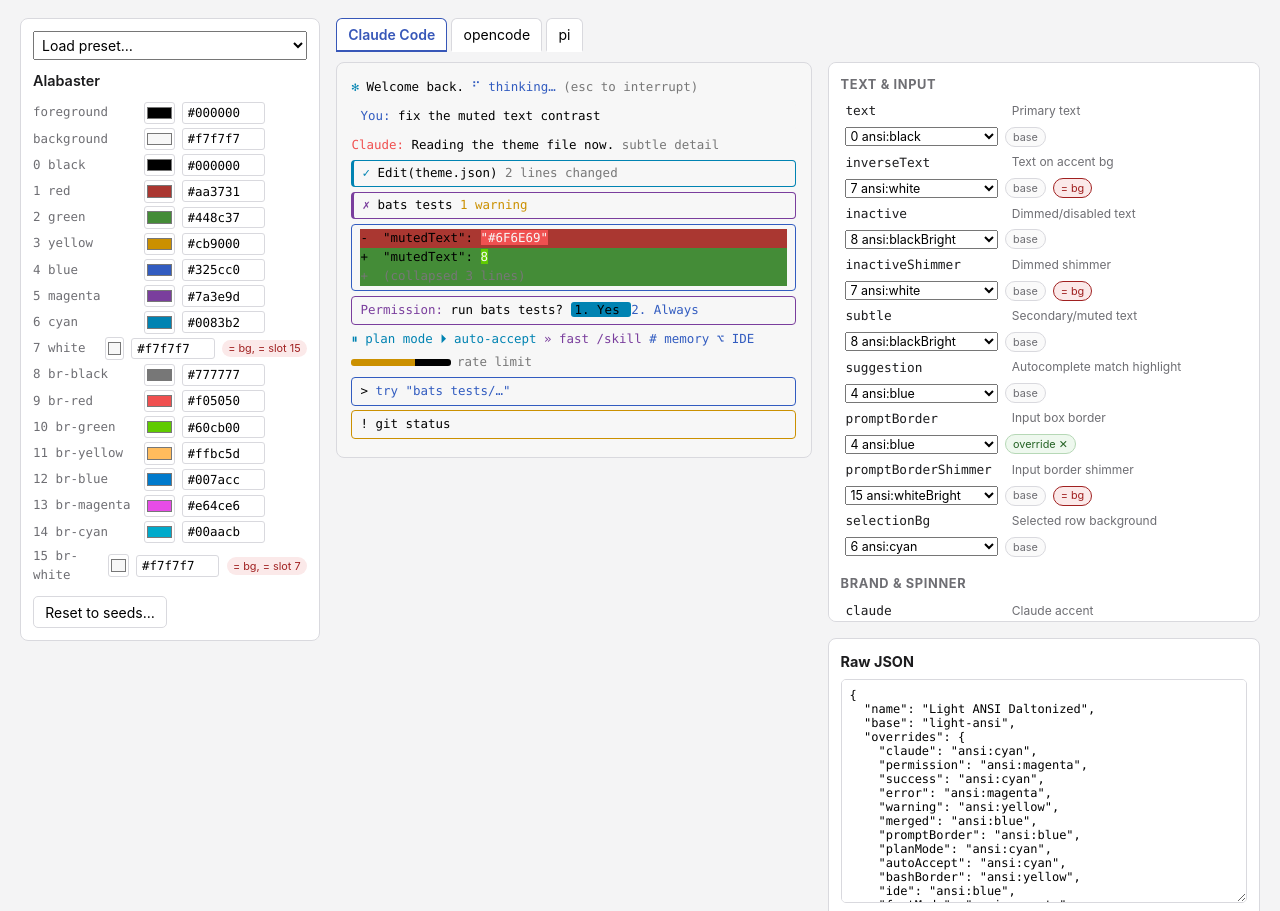
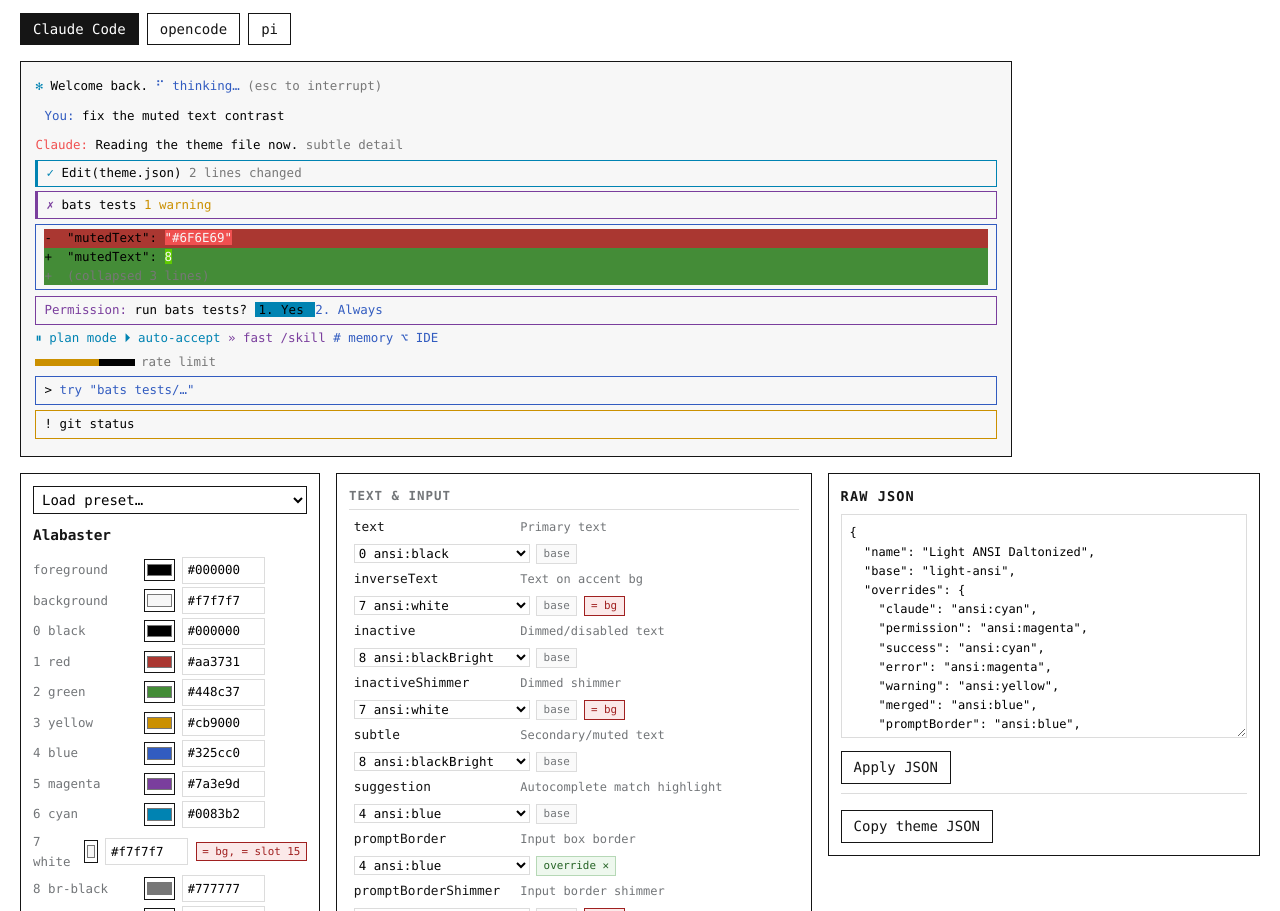
Before and after one commit to Seigiard/terminal-theme-playground, a website with bundled scripts: page index.html in a window 1280 px wide. Shown: the part 75-986 px from the top of the page. Built offline with nearby package versions, Linux system fonts and the light colour scheme.

Commit message:
feat(ui): terminal-css look — monospace chrome, preview on top, settings below
Chrome goes full monospace with square corners, ink borders, and
hover-invert buttons (terminalcss.xyz style). Layout restacks: the
preview spans the top, palette + token editor + raw JSON sit in one
settings row below. Both zones carry .tab-panel[data-panel] so the
existing tab toggle switches them together with no JS changes.

```diff
--- a/css/app.css
+++ b/css/app.css
@@ -1,15 +1,19 @@
 /* Page chrome stays neutral and palette-independent (R17); only the preview
-   roots are painted from resolver output via CSS custom properties. */
+   roots are painted from resolver output via CSS custom properties.
+   Chrome look is terminal-css-inspired: monospace everywhere, square corners,
+   1px ink borders, hover-invert buttons. */
 
 * { box-sizing: border-box; }
 
 :root {
-  --chrome-bg: #f4f4f5;
-  --chrome-fg: #1c1c1e;
-  --chrome-muted: #6e6e73;
+  --chrome-bg: #ffffff;
+  --chrome-fg: #151515;
+  --chrome-muted: #727578;
   --chrome-card: #ffffff;
-  --chrome-line: #d9d9de;
-  --chrome-accent: #3757b8;
+  --chrome-line: #151515;
+  --chrome-line-soft: #dcdcdc;
+  --chrome-accent: #1a95e0;
+  --chrome-accent-tint: #e6f3fb;
   --flag-bg: #fbe9e9;
   --flag-fg: #a02020;
   --mono: ui-monospace, "SF Mono", Menlo, Consolas, monospace;
@@ -19,19 +23,79 @@ body {
   margin: 0;
   background: var(--chrome-bg);
   color: var(--chrome-fg);
-  font: 14px/1.5 -apple-system, "Segoe UI", system-ui, sans-serif;
+  font: 14px/1.6 var(--mono);
 }
 
-.app-header { padding: 1rem 1.25rem 0.5rem; }
-.app-header h1 { margin: 0; font-size: 1.25rem; }
+.app-header { padding: 1.1rem 1.25rem 0; }
+
+.app-header h1 { margin: 0; font-size: 1.15rem; }
+.app-header h1::before { content: "> "; color: var(--chrome-accent); }
+
 .tagline { margin: 0.15rem 0 0; color: var(--chrome-muted); }
 
 .app-main {
-  display: grid;
-  grid-template-columns: 300px 1fr;
+  display: flex;
+  flex-direction: column;
   gap: 1rem;
   padding: 1rem 1.25rem 2rem;
+}
+
+/* ---------- buttons ---------- */
+
+button {
+  font: inherit;
+  padding: 0.25rem 0.75rem;
+  border: 1px solid var(--chrome-fg);
+  border-radius: 0;
+  background: transparent;
+  color: var(--chrome-fg);
+  cursor: pointer;
+}
+
+button:hover { background: var(--chrome-fg); color: var(--chrome-bg); }
+
+button.danger { color: var(--flag-fg); border-color: var(--flag-fg); }
+button.danger:hover { background: var(--flag-fg); color: #fff; }
+
+/* ---------- tabs ---------- */
+
+.tabs { display: flex; gap: 0.5rem; }
+
+.tab[aria-selected="true"] {
+  background: var(--chrome-fg);
+  color: var(--chrome-bg);
+}
+
+.tab .tab-flag { color: var(--flag-fg); margin-left: 0.4rem; }
+.tab[aria-selected="true"] .tab-flag { color: #ffb4b4; }
+
+/* ---------- layout zones ---------- */
+
+.preview-zone .tab-panel { display: none; }
+.preview-zone .tab-panel.active { display: block; }
+
+.panel-preview { max-width: 62rem; }
+
+.settings-zone {
+  display: grid;
+  grid-template-columns: 300px minmax(0, 1fr);
+  gap: 1rem;
   align-items: start;
+}
+
+.settings-panels { min-width: 0; }
+.settings-panels .tab-panel { display: none; }
+.settings-panels .tab-panel.active {
+  display: grid;
+  grid-template-columns: minmax(0, 1.1fr) minmax(0, 1fr);
+  gap: 1rem;
+  align-items: start;
+}
+
+@media (max-width: 980px) {
+  .settings-zone { grid-template-columns: 1fr; }
+  .settings-panels .tab-panel.active { grid-template-columns: 1fr; }
+  .palette-panel { position: static; }
 }
 
 /* ---------- palette panel ---------- */
@@ -39,7 +103,6 @@ body {
 .palette-panel {
   background: var(--chrome-card);
   border: 1px solid var(--chrome-line);
-  border-radius: 8px;
   padding: 0.75rem;
   position: sticky;
   top: 1rem;
@@ -56,6 +119,9 @@ body {
   flex: 1;
   padding: 0.25rem;
   font: inherit;
+  border: 1px solid var(--chrome-fg);
+  border-radius: 0;
+  background: var(--chrome-bg);
 }
 
 .palette-name { font-weight: 600; margin: 0 0 0.5rem; font-size: 0.9rem; }
@@ -69,7 +135,6 @@ body {
 
 .palette-row label {
   width: 6.5rem;
-  font-family: var(--mono);
   font-size: 0.78rem;
   color: var(--chrome-muted);
 }
@@ -79,18 +144,20 @@ body {
   height: 1.4rem;
   padding: 0;
   border: 1px solid var(--chrome-line);
-  border-radius: 3px;
+  border-radius: 0;
   background: none;
 }
 
 .palette-row input[type="text"] {
   width: 5.2rem;
-  font-family: var(--mono);
+  font: inherit;
   font-size: 0.78rem;
   padding: 0.15rem 0.3rem;
-  border: 1px solid var(--chrome-line);
-  border-radius: 3px;
+  border: 1px solid var(--chrome-line-soft);
+  border-radius: 0;
 }
+
+.palette-row input[type="text"]:focus { border-color: var(--chrome-fg); outline: none; }
 
 .palette-row input[type="text"].invalid { border-color: var(--flag-fg); }
 
@@ -98,53 +165,18 @@ body {
   font-size: 0.68rem;
   background: var(--flag-bg);
   color: var(--flag-fg);
-  border-radius: 99px;
-  padding: 0.05rem 0.4rem;
+  border: 1px solid var(--flag-fg);
+  padding: 0 0.35rem;
   white-space: nowrap;
 }
 
 .palette-actions { margin-top: 0.6rem; display: flex; gap: 0.5rem; }
 
-button {
-  font: inherit;
-  padding: 0.3rem 0.7rem;
-  border: 1px solid var(--chrome-line);
-  border-radius: 5px;
-  background: var(--chrome-card);
-  cursor: pointer;
-}
+/* ---------- panels ---------- */
 
-button:hover { border-color: var(--chrome-accent); }
-
-button.danger { color: var(--flag-fg); border-color: var(--flag-fg); }
-
-/* ---------- workspace ---------- */
-
-.workspace { min-width: 0; }
-
-.tabs { display: flex; gap: 0.25rem; margin-bottom: 0.6rem; }
-
-.tab {
-  border-radius: 6px 6px 0 0;
-  border-bottom: 2px solid transparent;
-}
-
-.tab[aria-selected="true"] {
-  border-color: var(--chrome-accent);
-  color: var(--chrome-accent);
-  font-weight: 600;
-}
-
-.tab .tab-flag { color: var(--flag-fg); margin-left: 0.3rem; }
-
-.tab-panel { display: none; gap: 1rem; }
-.tab-panel.active { display: grid; grid-template-columns: minmax(0, 1.1fr) minmax(0, 1fr); }
-
-.panel-preview { grid-row: 1 / span 2; min-width: 0; }
 .panel-editor, .panel-json {
   background: var(--chrome-card);
   border: 1px solid var(--chrome-line);
-  border-radius: 8px;
   padding: 0.75rem;
   min-width: 0;
 }
@@ -156,11 +188,14 @@ button.danger { color: var(--flag-fg); border-color: var(--flag-fg); }
 .panel-editor { max-height: 70vh; overflow-y: auto; }
 
 .token-group {
-  font-size: 0.8rem;
+  font-size: 0.78rem;
   text-transform: uppercase;
-  letter-spacing: 0.05em;
+  letter-spacing: 0.08em;
+  font-weight: 700;
   color: var(--chrome-muted);
-  margin: 0.9rem 0 0.3rem;
+  margin: 1rem 0 0.3rem;
+  border-bottom: 1px solid var(--chrome-line-soft);
+  padding-bottom: 0.15rem;
 }
 
 .token-group:first-child { margin-top: 0; }
@@ -171,32 +206,37 @@ button.danger { color: var(--flag-fg); border-color: var(--flag-fg); }
   flex-wrap: wrap;
   gap: 0.4rem;
   padding: 0.18rem 0.3rem;
-  border-radius: 4px;
 }
 
-.token-row.co-move { background: #eef3fb; }
+.token-row.co-move { background: var(--chrome-accent-tint); }
 .token-row.flash { background: #fdf3d7; transition: background 1.2s; }
 
-.token-name { font-family: var(--mono); font-size: 0.8rem; min-width: 10rem; }
+.token-name { font-size: 0.8rem; min-width: 10rem; }
 .token-hint { color: var(--chrome-muted); font-size: 0.75rem; flex: 1; min-width: 8rem; }
 
 .token-control { display: inline-flex; gap: 0.3rem; align-items: center; }
-.token-control select { font: inherit; font-size: 0.78rem; max-width: 11rem; }
+.token-control select {
+  font: inherit;
+  font-size: 0.78rem;
+  max-width: 11rem;
+  border: 1px solid var(--chrome-line-soft);
+  border-radius: 0;
+  background: var(--chrome-bg);
+}
 
 .hex-input {
   width: 5.2rem;
-  font-family: var(--mono);
+  font: inherit;
   font-size: 0.78rem;
   padding: 0.1rem 0.3rem;
-  border: 1px solid var(--chrome-line);
-  border-radius: 3px;
+  border: 1px solid var(--chrome-line-soft);
+  border-radius: 0;
 }
 
 .value-chip {
   font-size: 0.75rem;
-  background: #f0f0f2;
-  border: 1px dashed var(--chrome-line);
-  border-radius: 3px;
+  background: #f4f4f4;
+  border: 1px dashed var(--chrome-line-soft);
   padding: 0.05rem 0.35rem;
   max-width: 14rem;
   overflow: hidden;
@@ -206,16 +246,18 @@ button.danger { color: var(--flag-fg); border-color: var(--flag-fg); }
 
 .badge {
   font-size: 0.68rem;
-  border-radius: 99px;
-  padding: 0.05rem 0.45rem;
-  border: 1px solid var(--chrome-line);
+  border: 1px solid var(--chrome-line-soft);
+  border-radius: 0;
+  padding: 0 0.4rem;
   background: #fafafa;
+  color: var(--chrome-fg);
   cursor: default;
 }
 
 button.badge { cursor: pointer; }
+button.badge:hover { background: var(--chrome-fg); color: var(--chrome-bg); }
 
-.via-badge { background: #eef3fb; border-color: #b9cdEE; color: #2d4d8e; }
+.via-badge { background: var(--chrome-accent-tint); border-color: #9fd0ee; color: #10608e; }
 .base-badge { color: var(--chrome-muted); }
 .override-badge { background: #eef8ee; border-color: #b6d8b6; color: #256325; }
 .contract-flag { background: var(--flag-bg); border-color: var(--flag-fg); color: var(--flag-fg); }
@@ -231,7 +273,7 @@ button.badge { cursor: pointer; }
 .contract-banner {
   background: var(--flag-bg);
   color: var(--flag-fg);
-  border-radius: 5px;
+  border: 1px solid var(--flag-fg);
   padding: 0.4rem 0.6rem;
   margin: 0 0 0.5rem;
   font-size: 0.8rem;
@@ -242,15 +284,17 @@ button.badge { cursor: pointer; }
 .json-area {
   width: 100%;
   min-height: 14rem;
-  font-family: var(--mono);
+  font: inherit;
   font-size: 0.75rem;
-  border: 1px solid var(--chrome-line);
-  border-radius: 5px;
+  border: 1px solid var(--chrome-line-soft);
+  border-radius: 0;
   padding: 0.5rem;
   resize: vertical;
 }
 
-.panel-json h3 { margin: 0 0 0.4rem; font-size: 0.9rem; }
+.json-area:focus { border-color: var(--chrome-fg); outline: none; }
+
+.panel-json h3 { margin: 0 0 0.4rem; font-size: 0.85rem; text-transform: uppercase; letter-spacing: 0.08em; }
 .panel-json button { margin-top: 0.4rem; }
 
 .json-error { color: var(--flag-fg); font-size: 0.8rem; margin: 0.4rem 0 0; }
@@ -264,7 +308,7 @@ button.badge { cursor: pointer; }
   flex-wrap: wrap;
   margin-top: 0.6rem;
   padding-top: 0.6rem;
-  border-top: 1px solid var(--chrome-line);
+  border-top: 1px solid var(--chrome-line-soft);
 }
 
 .export-warning { color: var(--flag-fg); font-size: 0.8rem; }
@@ -272,7 +316,8 @@ button.badge { cursor: pointer; }
 
 /* ---------- mock previews ---------- */
 /* Everything inside .mock-terminal paints from --t-* variables set by the
-   resolver skin — palette bg/fg first (R17); page chrome stays out of it. */
+   resolver skin — palette bg/fg first (R17); page chrome stays out of it.
+   TUI boxes are square in real terminals, so no radii here either. */
 
 .mock-terminal {
   background: var(--t-terminal-bg, #000);
@@ -280,7 +325,6 @@ button.badge { cursor: pointer; }
   font-family: var(--mono);
   font-size: 0.78rem;
   line-height: 1.5;
-  border-radius: 8px;
   border: 1px solid var(--chrome-line);
   padding: 0.8rem 0.9rem;
   overflow-x: auto;
@@ -293,14 +337,13 @@ button.badge { cursor: pointer; }
 
 /* Inner surface for themes with their own background token: fills the
    terminal frame so a transparent value reveals the terminal bg, not chrome. */
-.mock-surface { margin: -0.8rem -0.9rem; padding: 0.8rem 0.9rem; border-radius: 8px; }
+.mock-surface { margin: -0.8rem -0.9rem; padding: 0.8rem 0.9rem; }
 
 .mock-line { margin: 0.15rem 0; }
 
 .mock-msg {
   margin: 0.35rem 0;
   padding: 0.25rem 0.5rem;
-  border-radius: 4px;
   border: 1px solid transparent;
 }
 
@@ -309,7 +352,6 @@ button.badge { cursor: pointer; }
   padding: 0.2rem 0.5rem;
   border: 1px solid transparent;
   border-left-width: 3px;
-  border-radius: 4px;
 }
 
 .mock-tool-title { font-weight: 600; }
@@ -319,7 +361,6 @@ button.badge { cursor: pointer; }
   margin: 0.35rem 0;
   padding: 0.25rem 0.5rem;
   border: 1px solid transparent;
-  border-radius: 4px;
   white-space: pre;
 }
 
@@ -343,15 +384,14 @@ button.badge { cursor: pointer; }
   border-top: 1px solid transparent;
 }
 
-.mock-selected { border-radius: 3px; padding: 0 0.25rem; }
+.mock-selected { padding: 0 0.25rem; }
 
 .mock-perm, .mock-prompt {
   margin: 0.3rem 0;
   padding: 0.25rem 0.5rem;
   border: 1px solid transparent;
-  border-radius: 4px;
 }
 
 .mock-rate { display: flex; align-items: center; gap: 0; margin: 0.3rem 0; }
-.mock-rate-fill { display: inline-block; width: 4rem; height: 0.45rem; border-radius: 3px 0 0 3px; }
-.mock-rate-empty { display: inline-block; width: 2.2rem; height: 0.45rem; border-radius: 0 3px 3px 0; margin-right: 0.4rem; }
+.mock-rate-fill { display: inline-block; width: 4rem; height: 0.45rem; }
+.mock-rate-empty { display: inline-block; width: 2.2rem; height: 0.45rem; margin-right: 0.4rem; }
--- a/index.html
+++ b/index.html
@@ -14,33 +14,44 @@
   </header>
 
   <main class="app-main">
-    <aside id="palette-panel" class="palette-panel" aria-label="Terminal palette"></aside>
-
-    <section class="workspace">
     <nav class="tabs" role="tablist" aria-label="Tools">
       <button class="tab" role="tab" data-tab="claude">Claude Code</button>
       <button class="tab" role="tab" data-tab="opencode">opencode</button>
       <button class="tab" role="tab" data-tab="pi">pi</button>
     </nav>
 
-      <div class="tab-panels">
+    <!-- Both zones carry .tab-panel[data-panel] so one tab switch toggles
+         the tool's preview and its settings together. -->
+    <div class="preview-zone">
       <section class="tab-panel" data-panel="claude" role="tabpanel">
         <div class="panel-preview" id="preview-claude"></div>
+      </section>
+      <section class="tab-panel" data-panel="opencode" role="tabpanel">
+        <div class="panel-preview" id="preview-opencode"></div>
+      </section>
+      <section class="tab-panel" data-panel="pi" role="tabpanel">
+        <div class="panel-preview" id="preview-pi"></div>
+      </section>
+    </div>
+
+    <div class="settings-zone">
+      <aside id="palette-panel" class="palette-panel" aria-label="Terminal palette"></aside>
+
+      <div class="settings-panels">
+        <section class="tab-panel panel-settings" data-panel="claude" role="tabpanel">
           <div class="panel-editor" id="editor-claude"></div>
           <div class="panel-json" id="json-claude"></div>
         </section>
-        <section class="tab-panel" data-panel="opencode" role="tabpanel">
-          <div class="panel-preview" id="preview-opencode"></div>
+        <section class="tab-panel panel-settings" data-panel="opencode" role="tabpanel">
           <div class="panel-editor" id="editor-opencode"></div>
           <div class="panel-json" id="json-opencode"></div>
         </section>
-        <section class="tab-panel" data-panel="pi" role="tabpanel">
-          <div class="panel-preview" id="preview-pi"></div>
+        <section class="tab-panel panel-settings" data-panel="pi" role="tabpanel">
           <div class="panel-editor" id="editor-pi"></div>
           <div class="panel-json" id="json-pi"></div>
         </section>
       </div>
-    </section>
+    </div>
   </main>
 
   <script type="module" src="js/app.js"></script>
```
Lines whose indentation alone changed are shown as unchanged.
